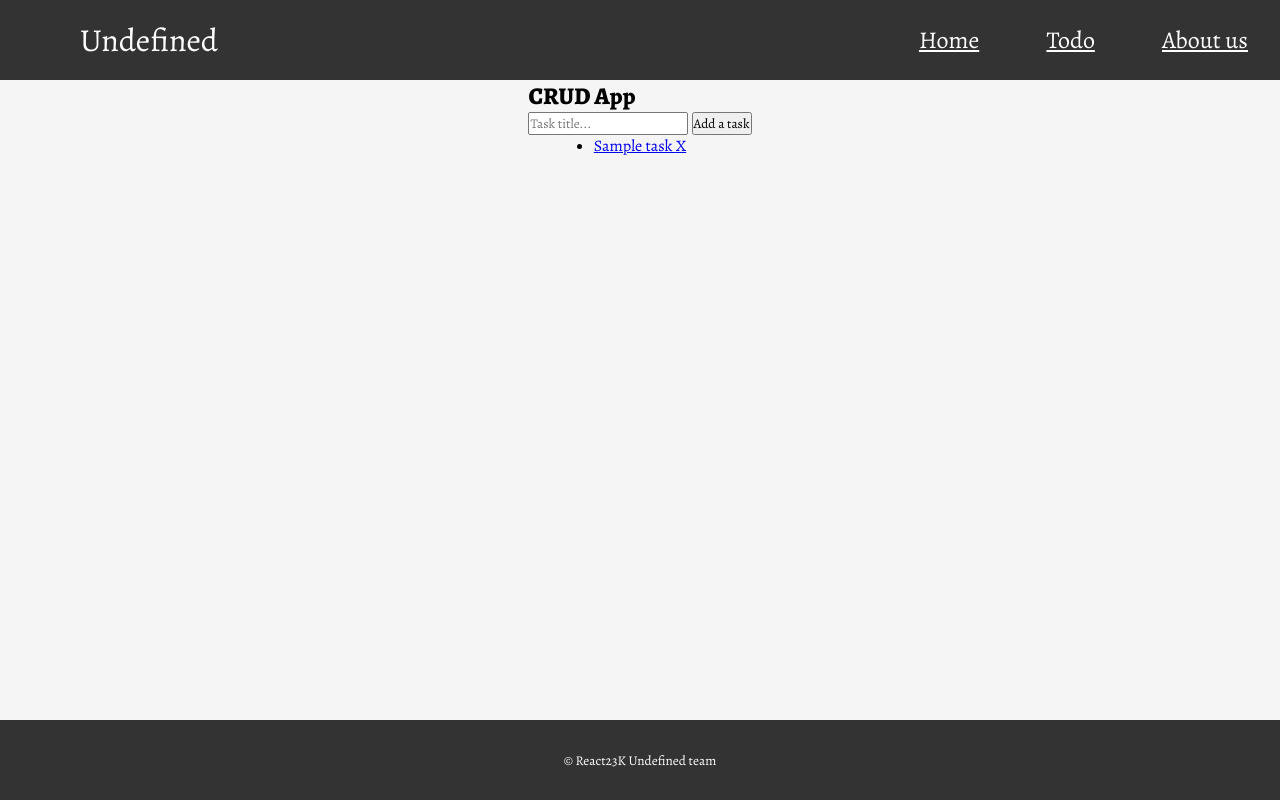
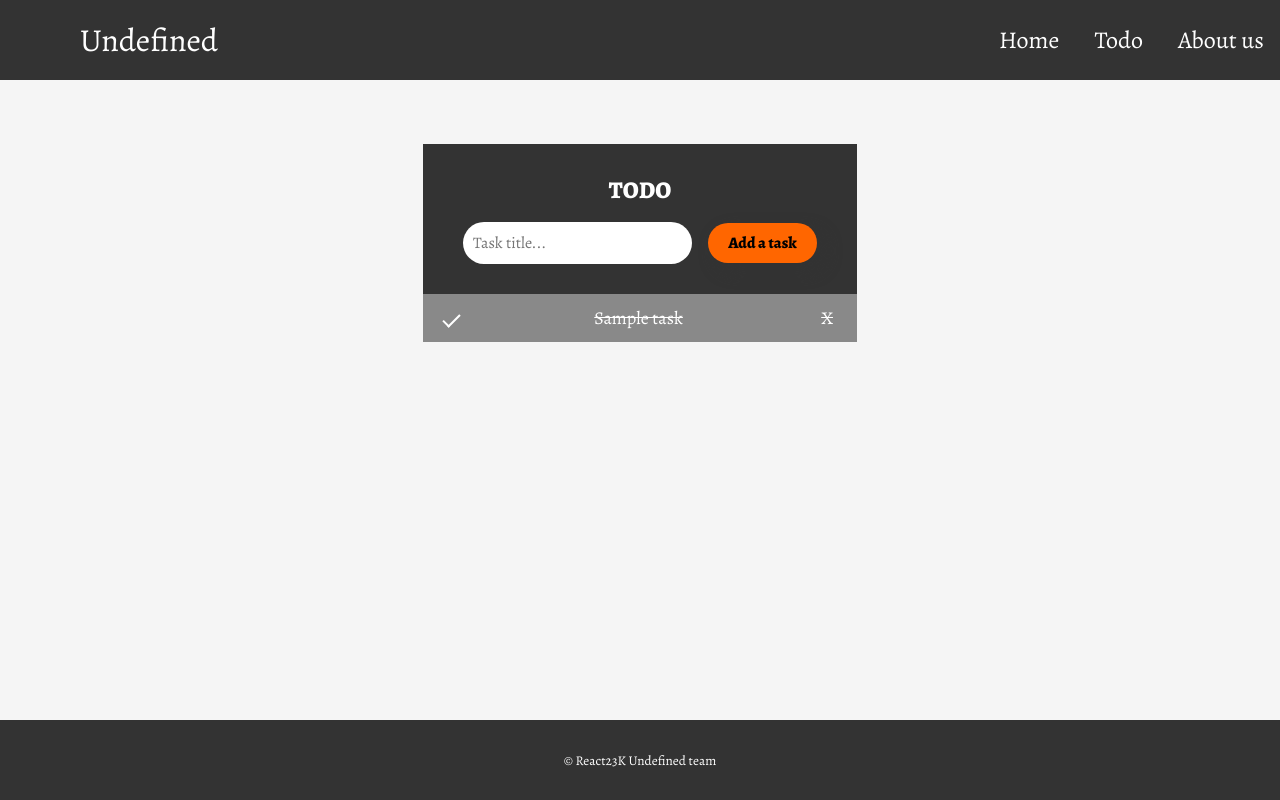
Before and after one commit to AlexBondFi/todoapp, a Symfony app: template templates/app/index.html.twig in a window 1280 px wide. Run offline with Twig, Linux system fonts and the light colour scheme; the template is opened without the code that fills it: most values are stand-ins (such as "Sample title", 1, 10 or a date in 2020); some libraries are stand-ins or nearby versions.

Commit message:
add todo, add readme

```diff
--- a/public/css/style.css
+++ b/public/css/style.css
@@ -1,50 +1,52 @@
-@import url('https://fonts.googleapis.com/css2?family=Alegreya:wght@400;800&display=swap');
-
+@import url("https://fonts.googleapis.com/css2?family=Alegreya:wght@400;800&display=swap");
 
 /* ############# General ############# */
-*{
+* {
   margin: 0;
   padding: 0;
   box-sizing: border-box;
-font-family: 'Alegreya', serif;
+  font-family: "Alegreya", serif;
+  overscroll-behavior: none;
 }
 
 :root {
-  --main-bg-color: #F5F5F5;
+  --main-bg-color: #f5f5f5;
   --menu-bg-color: #333333;
-  --accent-color:#ff6600;
+  --accent-color: #ff6600;
   --font-menu-color: #fff;
 }
 
-.wrapper{
+.wrapper {
   position: relative;
   min-height: 100vh;
 }
-h1{
+
+h1 {
   font-size: 3rem;
   margin: 1rem;
   margin-left: 2rem;
 }
 
-header{
+header {
   display: flex;
   flex-direction: row;
   align-items: center;
   justify-content: space-between;
   width: 100vw;
   height: 10vh;
-  background-color: var( --menu-bg-color);
+  background-color: var(--menu-bg-color);
   color: var(--font-menu-color);
 }
 
 nav ul a {
-  color:var(--font-menu-color);
+  color: var(--font-menu-color);
   font-size: 1.5rem;
-  padding: 2rem;
+  height: 2rem;
   width: 200px;
+  margin: 1rem;
 }
 
-main{
+main {
   display: flex;
   flex-direction: column;
   align-content: center;
@@ -54,12 +56,14 @@ main{
   min-height: 80vh;
   padding-bottom: 10vh;
 }
-.insideMain{
+
+.insideMain {
   display: flex;
   flex-direction: row;
   flex-wrap: wrap;
 }
-.block{
+
+.block {
   display: flex;
   flex-wrap: wrap;
   flex-direction: column;
@@ -69,13 +73,15 @@ main{
   padding: 2rem;
 }
 
-.block h3{
+.block h3 {
   font-size: 2rem;
 }
-.block p{
+
+.block p {
   font-size: 1.5rem;
 }
-.logo{
+
+.logo {
   height: 10vh;
   display: flex;
   flex-direction: row;
@@ -83,20 +89,21 @@ main{
   align-items: center;
   margin-left: 4rem;
 }
-.logo a{
+
+.logo a {
   color: var(--font-menu-color);
   text-decoration: none;
   font-size: 2rem;
   padding: 1rem;
 }
 
-footer{
-  position:absolute;
+footer {
+  position: absolute;
   bottom: 0;
   display: flex;
   justify-content: center;
   align-items: center;
-  background: var( --menu-bg-color);
+  background: var(--menu-bg-color);
   color: var(--font-menu-color);
   width: 100vw;
   height: 10vh;
@@ -121,17 +128,18 @@ footer{
 .gallery img {
   width: auto;
   height: 80%;
-  box-shadow: 0.5rem 0.5rem 1rem var( --menu-bg-color) ;
+  box-shadow: 0.5rem 0.5rem 1rem var(--menu-bg-color);
 }
 
-#buttonLink{
+#buttonLink {
   color: black;
   background-color: var(--accent-color);
   border-color: var(--accent-color);
   border-width: 3px;
-  box-shadow: 0.5rem 0.5rem 1rem var( --menu-bg-color) ;
-  font-size: 2rem;
-  padding: 1rem;
+  box-shadow: 0.5rem 0.5rem 1rem var(--menu-bg-color);
+  font-size: 1.8rem;
+  width: 10rem;
+  height: 4rem;
   border-radius: 2rem;
 }
 
@@ -149,7 +157,6 @@ footer{
 
 .arrow-left,
 .arrow-right {
-
   font-size: 24px;
   cursor: pointer;
 }
@@ -194,9 +201,120 @@ footer{
   margin-top: 10px;
 }
 
-.aboutUs{
+.aboutUs {
   width: 60vw;
   border-radius: 2rem;
   border: solid var(--accent-color);
   padding: 2rem;
 }
+
+/* TODO  */
+
+form {
+  display: flex;
+  justify-content: center;
+  align-items: center;
+  flex-direction: row;
+  margin-top: 1rem;
+}
+
+.todo {
+  margin-top: 4rem;
+  background: var(--menu-bg-color);
+}
+
+a {
+  text-decoration: none;
+  color: var(--font-menu-color);
+}
+
+ul li {
+  cursor: pointer;
+  padding: 0 1.5rem;
+  height: 3rem;
+  list-style-type: none;
+  font-size: 18px;
+  transition: 0.2s;
+  display: flex;
+  justify-content: space-between;
+  align-items: center;
+  text-align: center;
+  -webkit-user-select: none;
+  -moz-user-select: none;
+  -ms-user-select: none;
+  user-select: none;
+}
+
+ul li:hover {
+  background: var(--accent-color);
+}
+
+ul li.checked {
+  background: rgba(137, 137, 137);
+  color: #fff;
+  text-decoration: line-through;
+}
+
+ul li.checked::before {
+  content: "";
+  border-color: var(--font-menu-color);
+  border-style: solid;
+  border-width: 0 2px 2px 0;
+  top: 10px;
+  left: 16px;
+  transform: rotate(45deg);
+  height: 15px;
+  width: 7px;
+}
+
+.close {
+  width: 2rem;
+  height: 2rem;
+  text-align: center;
+}
+
+.header {
+  padding: 30px 40px;
+  color: white;
+  text-align: center;
+}
+
+.header:after {
+  content: "";
+  display: table;
+  clear: both;
+}
+
+input {
+  border: none;
+  border-radius: 2rem;
+  width: 75%;
+  padding: 10px;
+  float: left;
+  font-size: 16px;
+  margin-right: 1rem;
+}
+
+.addBtn {
+  background-color: var(--accent-color);
+  border-color: var(--accent-color);
+  box-shadow: 0.5rem 0.5rem 1rem var(--menu-bg-color);
+  border: none;
+  border-radius: 2rem;
+  color: black;
+  text-align: center;
+  font-size: 16px;
+  cursor: pointer;
+  transition: 0.3s;
+  font-weight: bold;
+  width: 8rem;
+  height: 2.5rem;
+}
+
+.addBtn:hover {
+  background-color: #ffb00d;
+}
+
+.task-list-item {
+  display: block;
+}
--- a/templates/app/index.html.twig
+++ b/templates/app/index.html.twig
@@ -19,19 +19,19 @@
 			</nav>
 		</header>
 		<main>
+			<div class="todo">
 				<div class="header">
-				<h2>CRUD App</h2>
+					<h2>TODO</h2>
 					<form action="{{path('create_task')}}" method="post">
 						<input name="title" type="text" id="myInput" placeholder="Task title..."/>
 						<button type="submit" class="addBtn">Add a task</button>
 					</form>
 				</div>
-
 				<ul>
 					{% for task in tasks %}
 						<li {% if task.status %} class="checked" {% endif %}>
 							<a href="{{path('update_task', {'id': task.id})}}">
-							<span class="task-list-item">{{task.title}}
+								<span class="task-list-item tasktodo">{{task.title}}
 								</span>
 							</a>
 							<a onclick="return confirm('Are you sure to delete?')" href="{{path('delete_task', {'id': task.id})}}">
@@ -40,6 +40,7 @@
 						</li>
 					{% endfor %}
 				</ul>
+			</div>
 		</main>
 		<footer>
 			<small>
```
Also changed, not shown: migrations/Version20230512095916.php (added, +31 -0 lines), src/Entity/Task.php (added, +50 -0 lines), src/Repository/TaskRepository.php (added, +66 -0 lines), README.md (added), public/images/home_page.png (added), public/images/team_page.png (added), public/images/todo.png (added). Lines whose indentation alone changed are shown as unchanged.
